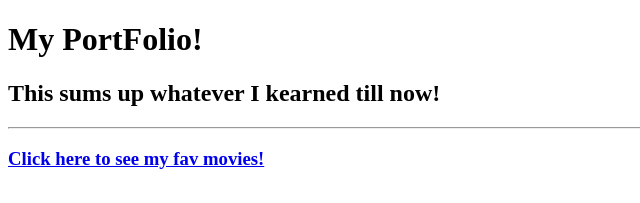
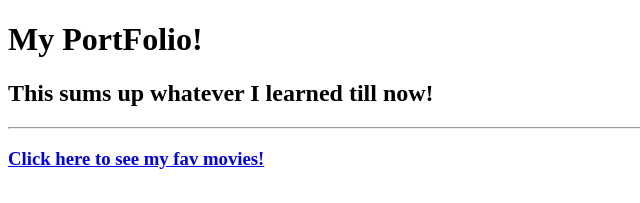
Before and after one commit to Pratyush940/Practice1, a plain HTML site: page index.html in a window 1280 px wide. Shown: the top 203 px of the page, 0-640 px from the left. Drawn offline with Linux system fonts and the light colour scheme.

Commit message:
Update index.html

```diff
--- a/index.html
+++ b/index.html
@@ -7,7 +7,7 @@
 </head>
 <body>
     <h1>My PortFolio!</h1>
-    <h2>This sums up whatever I kearned till now!</h2>
+    <h2>This sums up whatever I learned till now!</h2>
     <hr/>
     <a href = "./public/testpage1.html"><h3>Click here to see my fav movies!</h3></a><br/>
     <img src = "./Images/moviescover.jpeg" alt = "Image not available :("/>
```
